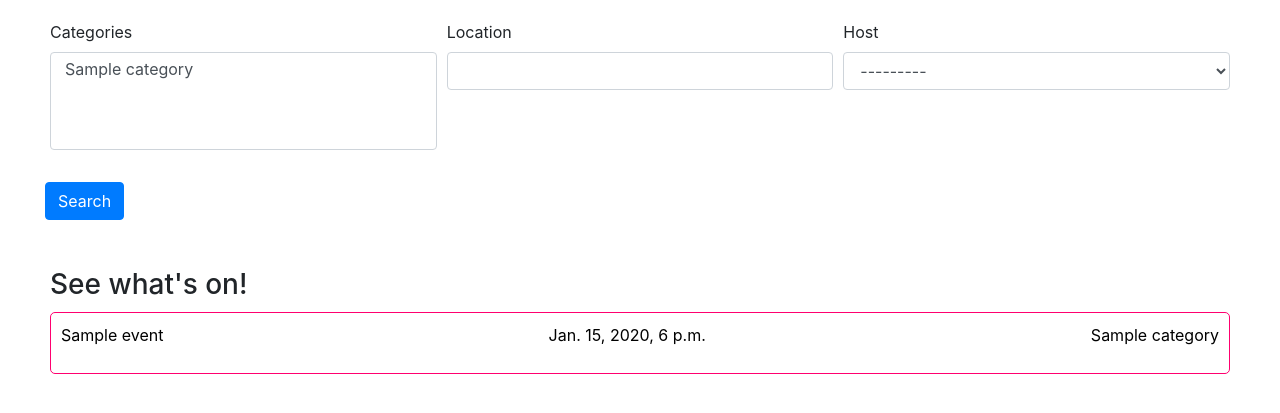
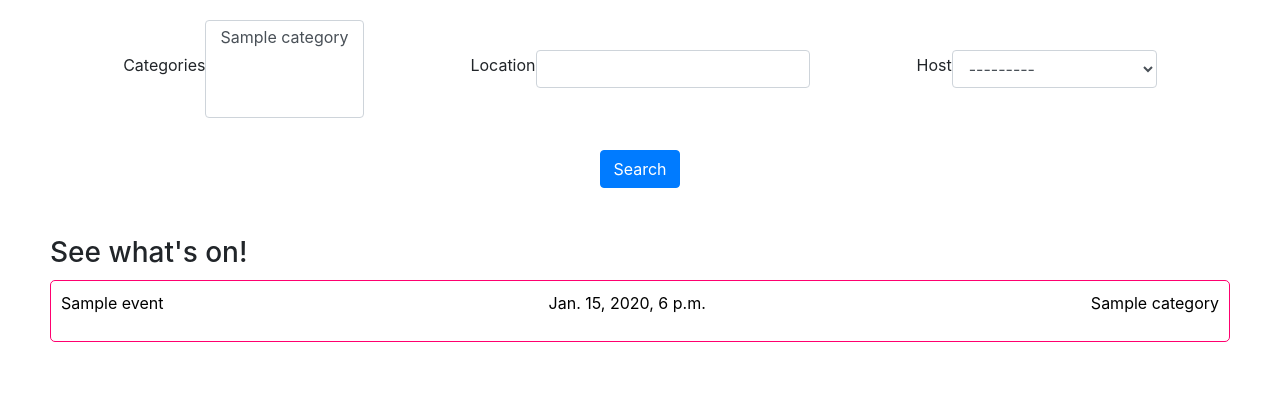
Before and after one commit to sherikopec/eventfinda, a Django app: page /event-finder/ in a window 1280 px wide. Shown: the part 147-560 px from the top of the page. Run offline with Django 3.2, Linux system fonts and the light colour scheme; tables that the repository leaves empty hold one stand-in row (values such as "Sample post"); some libraries are stand-ins or nearby versions.

Commit message:
moved filter styling to css

```diff
--- a/eventFinderApp/templates/eventFinderApp/index.html
+++ b/eventFinderApp/templates/eventFinderApp/index.html
@@ -11,7 +11,7 @@
 {% endif %}
 
     <form method="GET">
-        <div class = "form-row">
+        <div class = "form-row ">
             <div class = "form-group col-md-4 mb-3">
                 {{ filter.form.categories|as_crispy_field }}
             </div>
--- a/static/style.css
+++ b/static/style.css
@@ -69,3 +69,14 @@ a {
 #event-container {
     background-color: #000;
 }
+
+.form-group {
+    display: flex;
+    align-items: center;
+    justify-content: center;
+}
+
+.form-row {
+    display: flex;
+    justify-content: center;
+}
```
